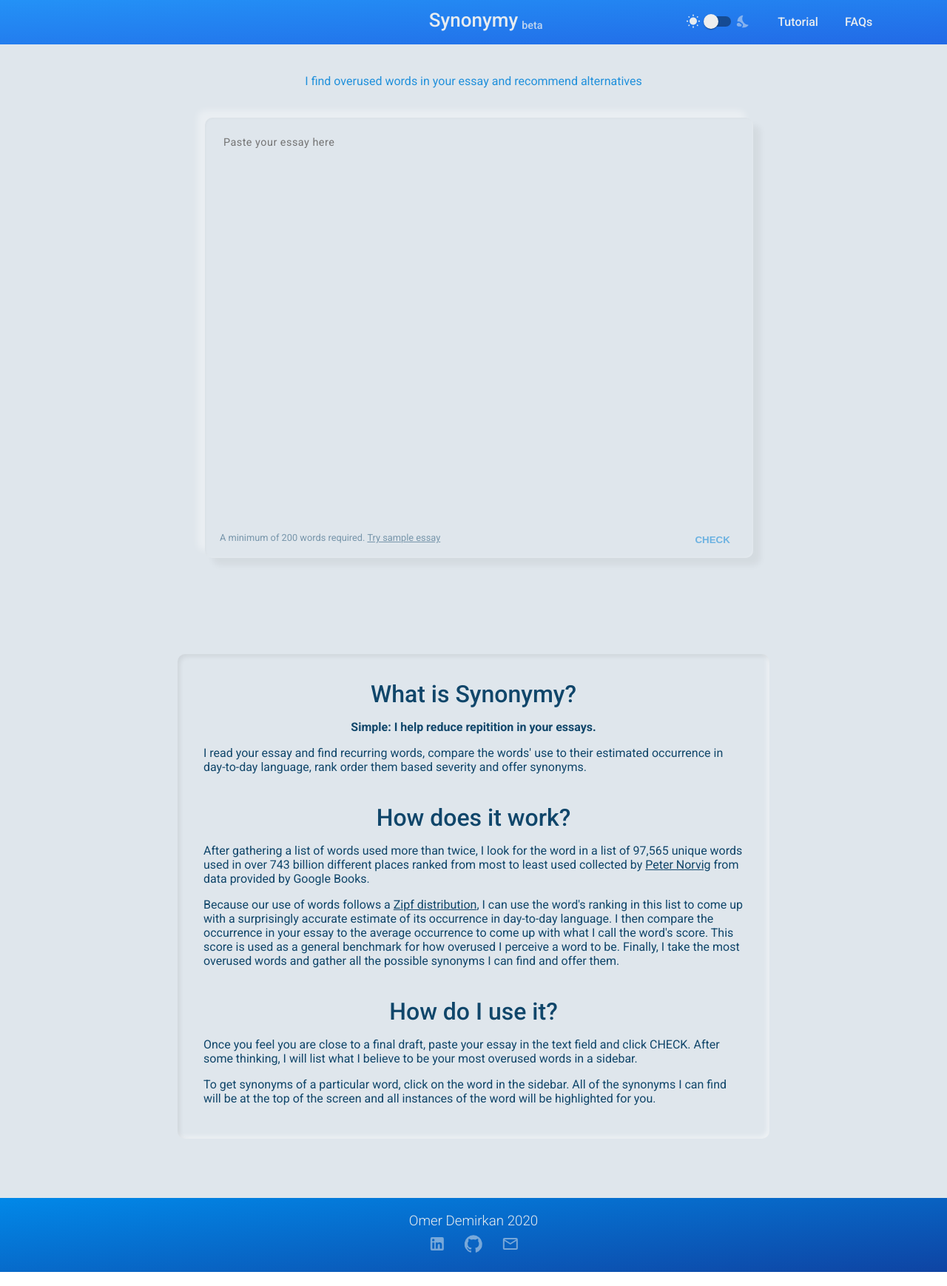
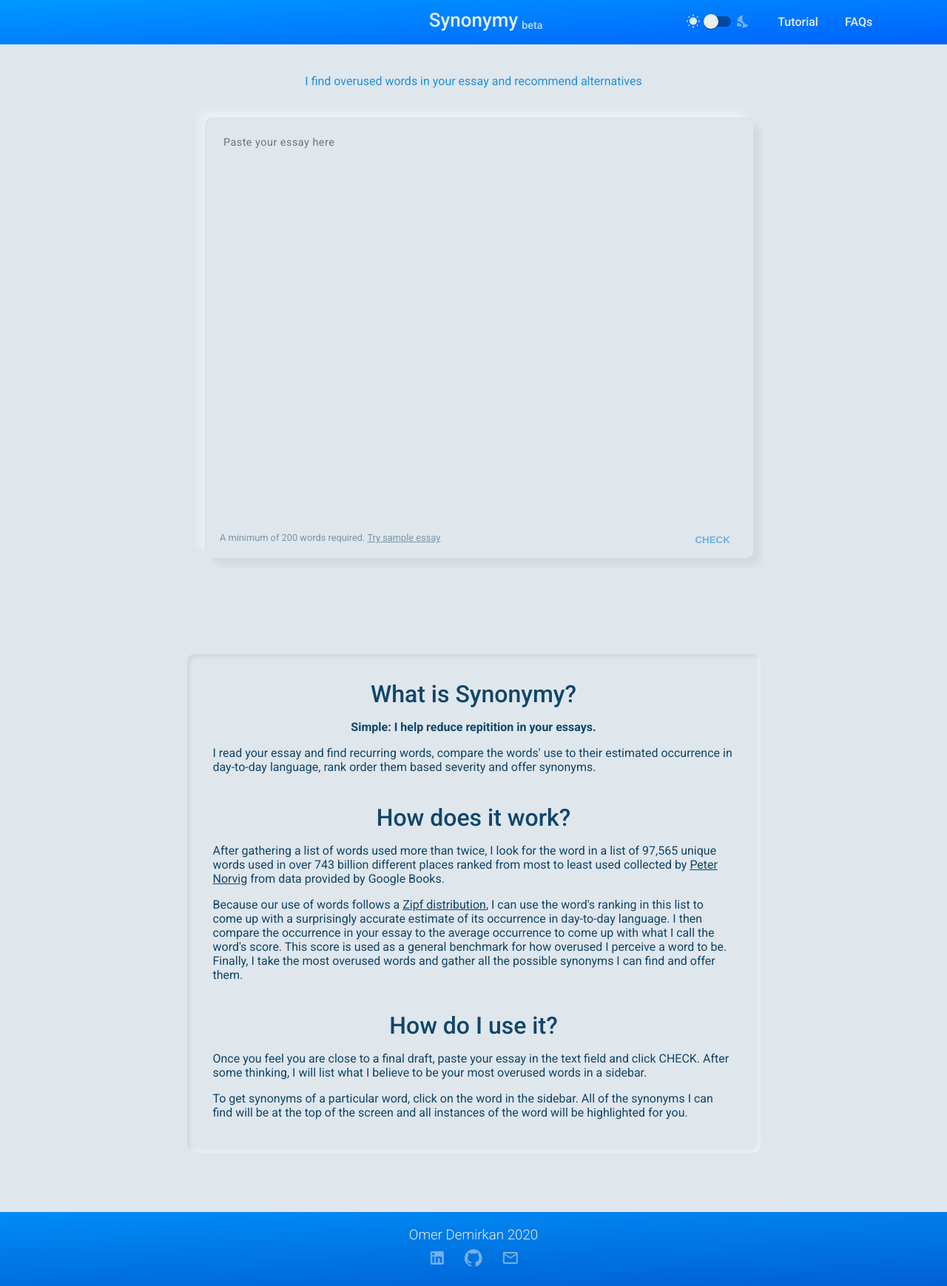
Before and after one commit to omerdemirkan/synonymy, a React (Create React App) app in the folder front-end/: page / in a window 1280 px wide. Shown: the whole page at 74% size. Built offline with nearby package versions, Linux system fonts and the light colour scheme.

Commit message:
update about / inspect spacing and light mode navbar and footer

```diff
--- a/front-end/src/axios.js
+++ b/front-end/src/axios.js
@@ -1,8 +1,8 @@
 import axios from 'axios';
 
 const instance = axios.create({
-    // baseURL: 'http://localhost:5000/api'
-    baseURL: 'https://synonymy-app.herokuapp.com/api'
+    baseURL: 'http://localhost:5000/api'
+    // baseURL: 'https://synonymy-app.herokuapp.com/api'
 });
 
 export default instance;
--- a/front-end/src/components/About/About.module.css
+++ b/front-end/src/components/About/About.module.css
@@ -8,7 +8,7 @@
 .AboutBox {
     width: 90%;
     box-sizing: border-box;
-    max-width: 800px;
+    max-width: 775px;
     border: none;
     border-radius: 10px;
     padding: 35px 35px 5px;
--- a/front-end/src/components/Footer/Footer.module.css
+++ b/front-end/src/components/Footer/Footer.module.css
@@ -1,7 +1,7 @@
 .Footer {
     height: 100px;
     box-sizing: border-box;
-    background: linear-gradient(174.2deg, #008EEE -8.16%, #142685 143.6%);
+    background: linear-gradient(177.97deg, #0098FF -27.82%, #004FC7 140.24%);
     padding: 20px 0;
     transition: background-color 0.2s ease;
     position: relative;
@@ -54,7 +54,7 @@
 
 @media (max-width: 768px) {
     .Footer {
-        background: #008EEE;
+        background: #0098FF;
     }
     .DarkModeBackdrop {
         background: #2B3842;
--- a/front-end/src/containers/Inspect/Inspect.module.css
+++ b/front-end/src/containers/Inspect/Inspect.module.css
@@ -5,7 +5,7 @@
 
 .InspectBox {
     width: 90%;
-    max-width: 800px;
+    max-width: 775px;
     padding: 8px 35px 30px;
     box-sizing: border-box;
     margin: auto;
--- a/front-end/src/containers/Navbar/Navbar.module.css
+++ b/front-end/src/containers/Navbar/Navbar.module.css
@@ -6,7 +6,7 @@
     min-height: 60px;
     padding: 0;
     z-index: 10;
-    background: linear-gradient(177.42deg, #24A7FF -53.56%, #2264E4 113.86%);
+    background: linear-gradient(176.69deg, #0099FF 0%, #0057FF 120.34%);
     transition: background-color 0.2s ease;
 }
 
```
